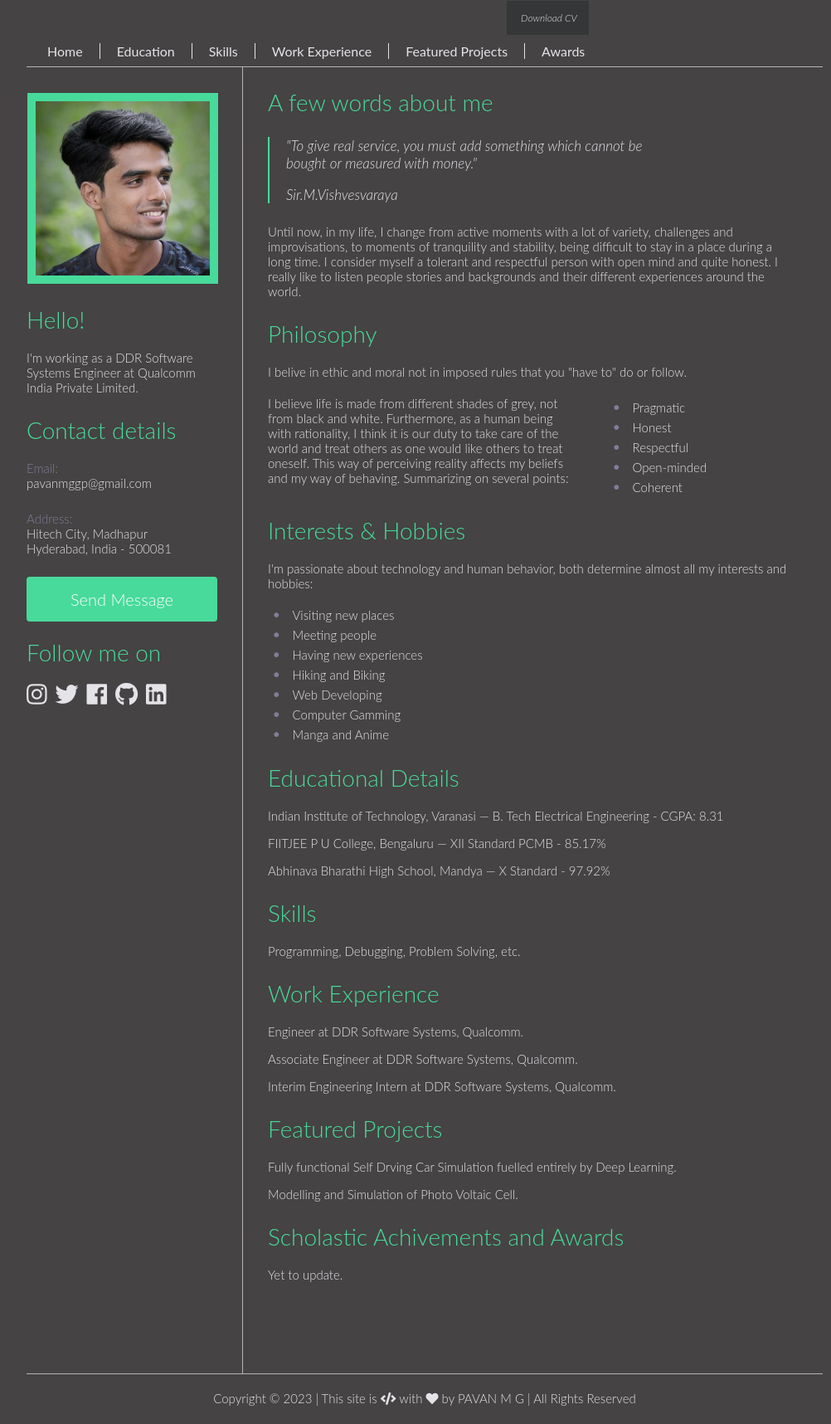
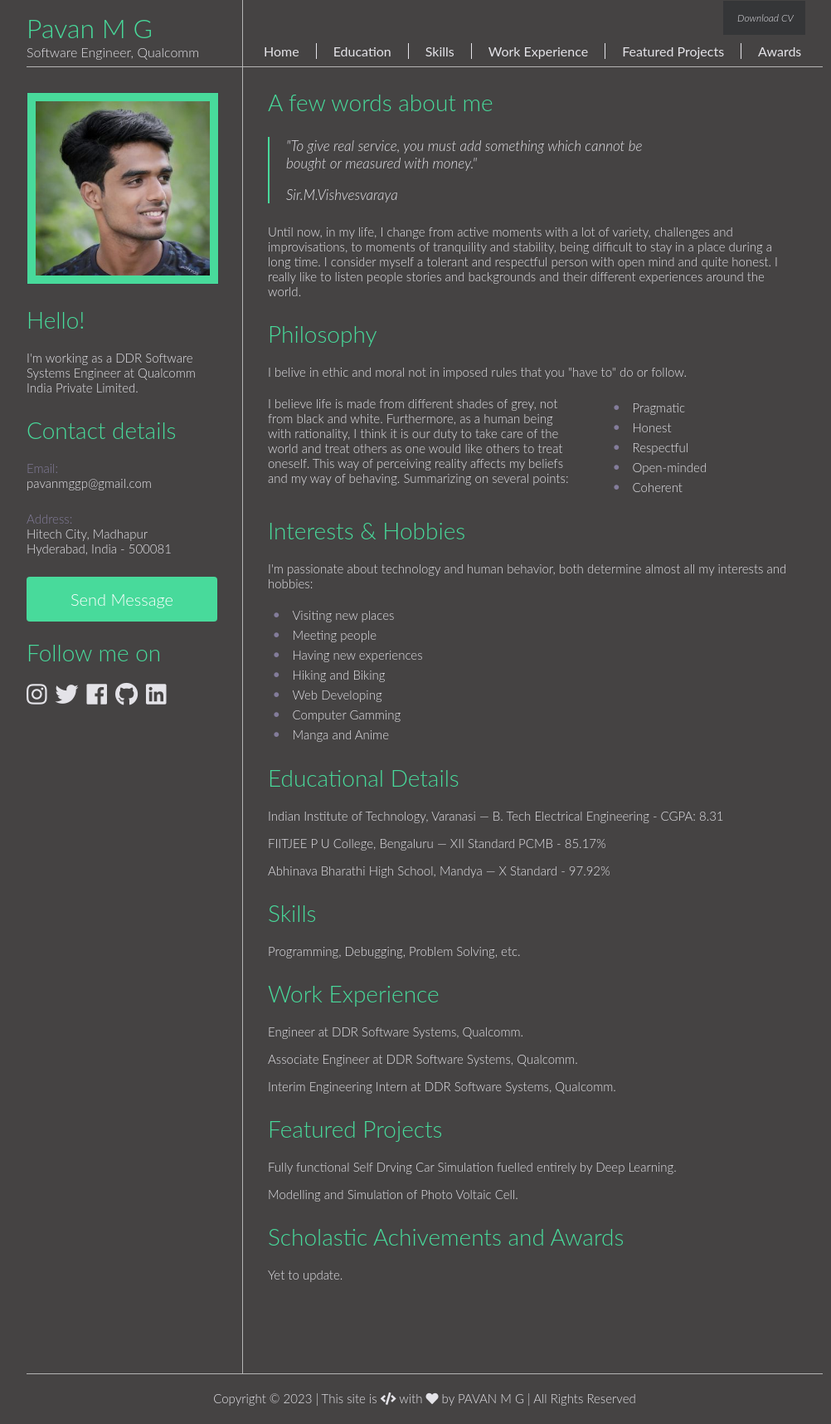
Before and after one commit to pavan-mg/pavan-mg.github.io, a Jekyll site: the page built from index.html, in a window 1280 px wide. Shown: the whole page at 83% size, without its empty margins (128-1130 px from the left). Built offline with Jekyll 4.4.1, drawn with Linux system fonts in a browser that asks for light colours.

Commit message:
Update main.css

```diff
--- a/css/main.css
+++ b/css/main.css
@@ -131,7 +131,7 @@ ul {
 		.header_menu_container {
 			height: 80px;
 			width: 699px;
-			margin-right: 261;
+			margin-left: 261;
 			float: left;
 			position: fixed;
 			background-color: rgb(69, 67, 67);
```
